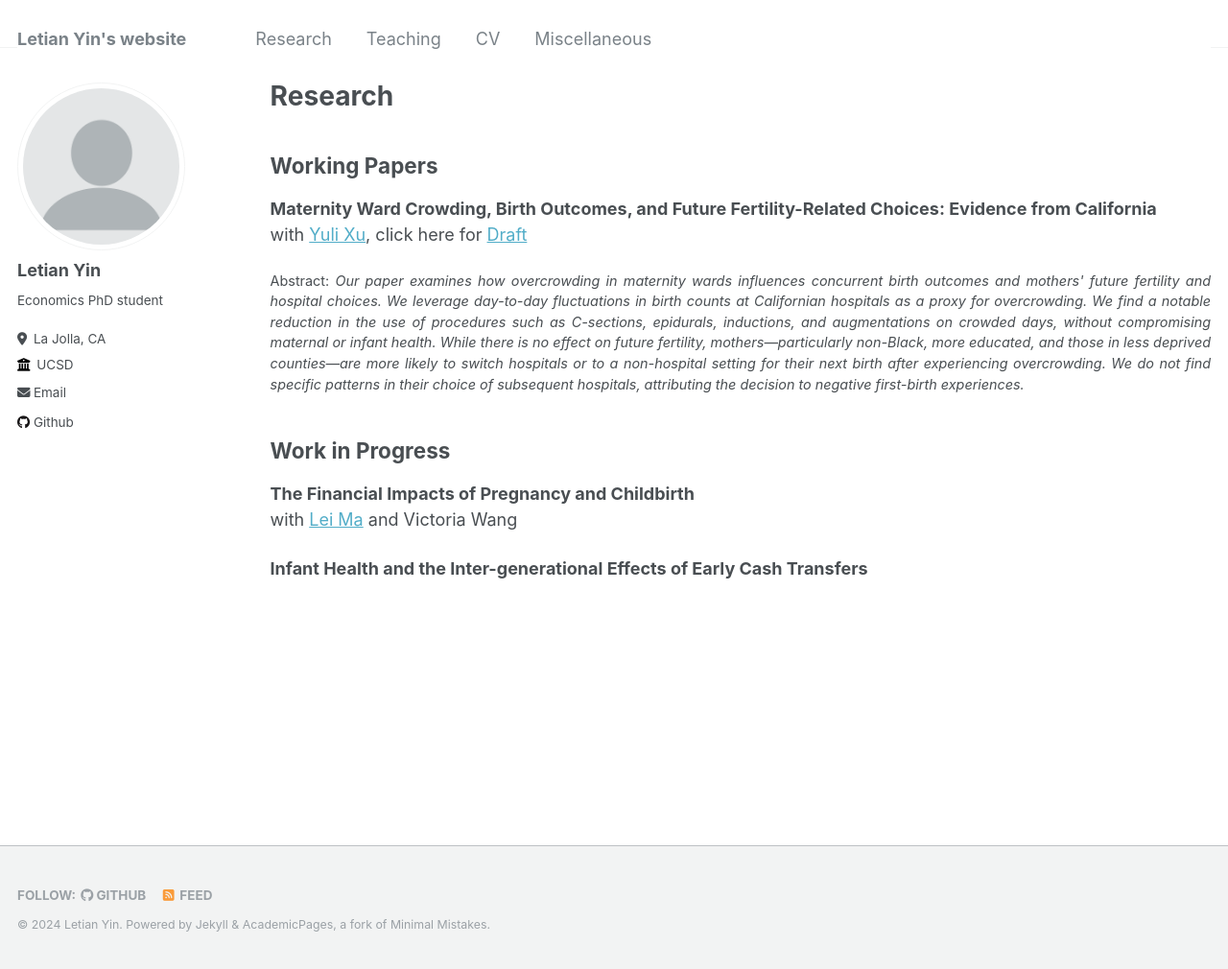
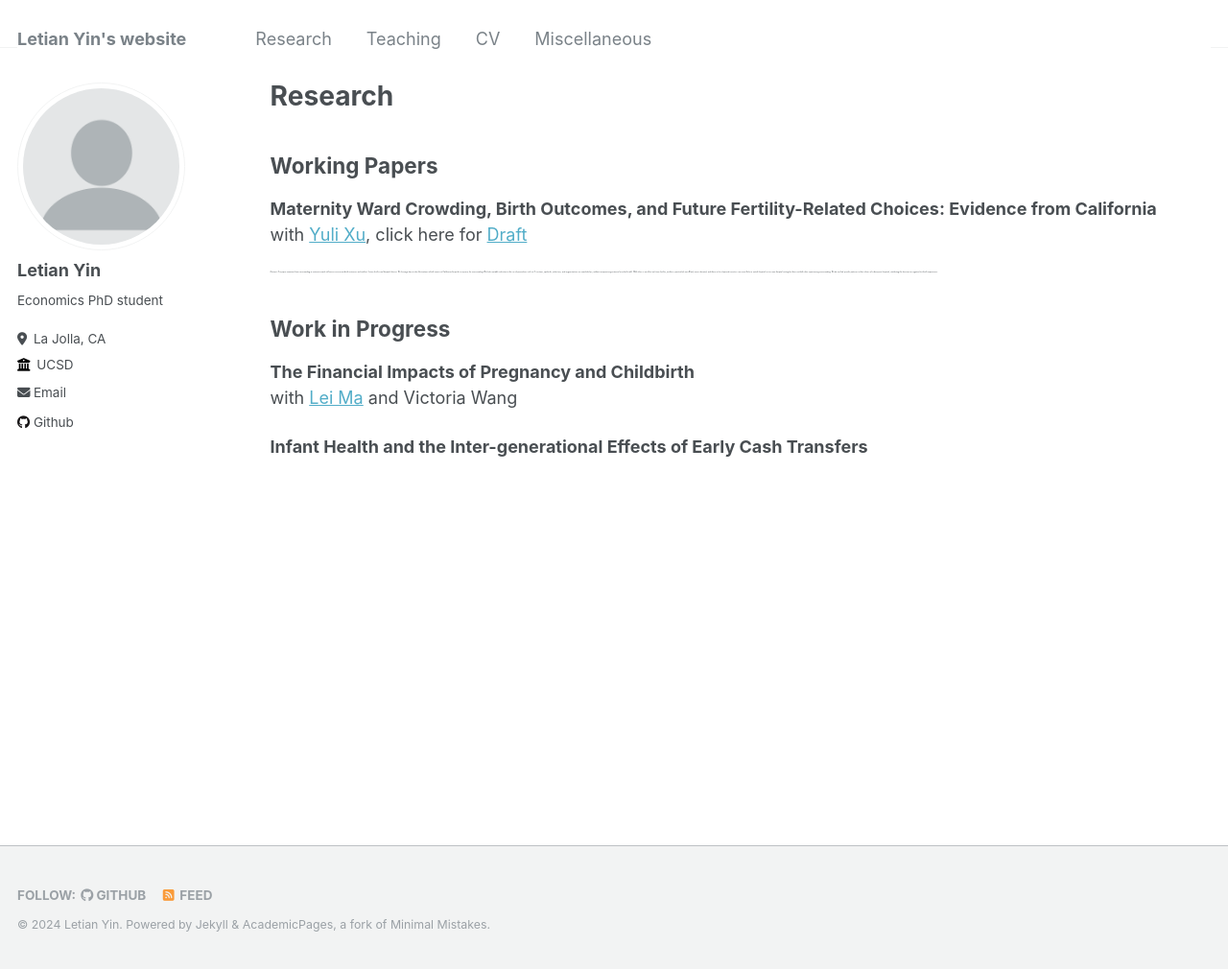
Before and after one commit to letian-yin/letian-yin.github.io, a Jekyll site: the page built from _pages/research.md, in a window 1280 px wide and 1010 px high. Shown: the whole window at 96% size. Built offline with Jekyll 4.4.1, drawn with Linux system fonts in a browser that asks for light colours.

Commit message:
Update research.md

```diff
--- a/_pages/research.md
+++ b/_pages/research.md
@@ -7,7 +7,7 @@ author_profile: true
 ## Working Papers
 **Maternity Ward Crowding, Birth Outcomes, and Future Fertility-Related Choices: Evidence from California** \
 with [Yuli Xu](https://sites.google.com/view/yulixu-econ), click here for [Draft](https://letian-yin.github.io/files/overcrowding_202410.pdf)
-<p style="text-align: justify; font-size: 0.8em;">
+<p style="text-align: justify; font-size: 0.1em;">
 Abstract: <em>Our paper examines how overcrowding in maternity wards influences concurrent birth outcomes and mothers' future fertility and hospital choices. We leverage day-to-day fluctuations in birth counts at Californian hospitals as a proxy for overcrowding. We find a notable reduction in the use of procedures such as C-sections, epidurals, inductions, and augmentations on crowded days, without compromising maternal or infant health. While there is no effect on future fertility, mothers—particularly non-Black, more educated, and those in less deprived counties—are more likely to switch hospitals or to a non-hospital setting for their next birth after experiencing overcrowding. We do not find specific patterns in their choice of subsequent hospitals, attributing the decision to negative first-birth experiences.</em>
 </p>
 
```
